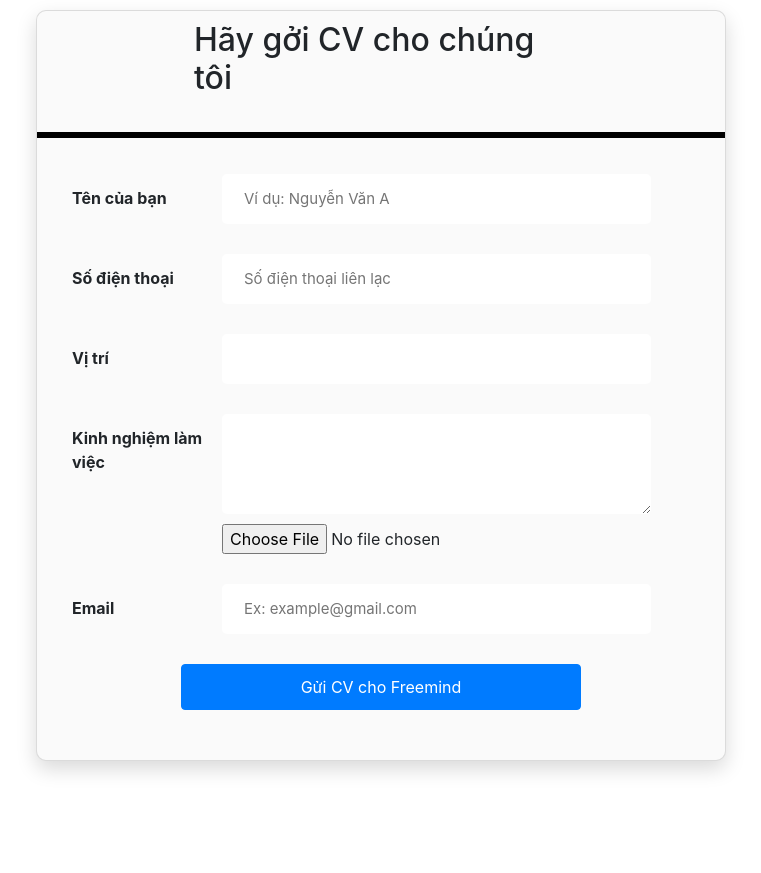
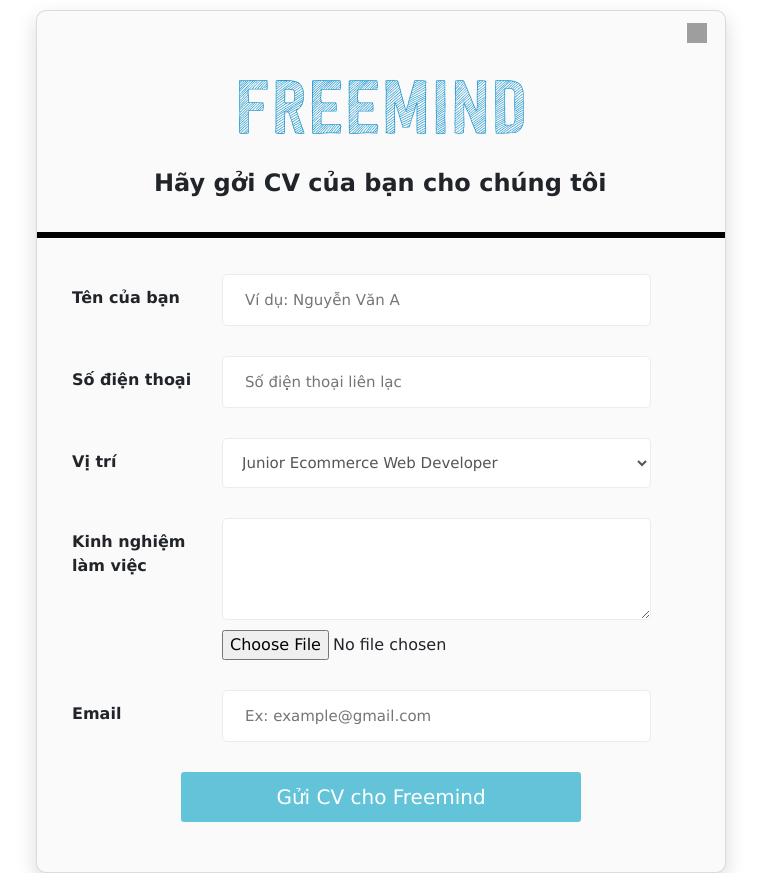
Before and after one commit to SSamlu/dien10.github.io, a plain HTML site: page index.html in a window 1280 px wide. Shown: the whole page, without its empty margins (259-1020 px from the left). Before the commit the page ends 800 px from the top, so only its background shows below. Drawn offline with nearby package versions, Linux system fonts and the light colour scheme; grey boxes are pictures that could not be loaded.

Commit message:
first commit

```diff
--- a/global.js
+++ b/global.js
@@ -1,51 +1,16 @@
 $(document).ready(function(){
-    console.log("dien");
-    $("#form").validate(
-
-    );
+    $("#form").validate();
     $('.submit').on('click',function(e){
         e.preventDefault();
-        console.log("dien");
-        // if(name==""||phone==""||photo==""||email==""){
-        //   alert("nhập thông tin cồn thiếu");
-        // }
-      validation = ()=>{
-          console.log("okk");
-      }
-
-        var formdata={
-            name : $('#fullname').val(),
-            phone : $('#phone').val(),
-            photo : $('#photo').val(),
-            email : $('#email').val(),
-          };
             console.log(formdata);
             $.ajax({
               url: 'https://freemind-test.netlify.app/.netlify/functions/test',
               type: "POST",
-              data: JSON.stringify(formdata),
+              data: $('form').serialize(),
               Headers:{'content-Type':'application/json'},
-              // encode:true,
               success: function (result){
-                // $('#hienthi').html('result');
                 // alert(result);
             }
             })
     })
 })
-
-// var xhr = new XMLHttpRequest();
-// console.log(xhr);
-// xhr.open("post","https://freemind-test.netlify.app/.netlify/functions/test",true);
-// xhr.setRequestHeader("content-Type","application/json;charset=UTF-8")
-// xhr.onload = function(){
-//     if(this.status==200){
-//         var response = xhr.response;
-//         var parsedData = JSON.parse(response);
-//         console.log(typeof response);
-//     }
-//     if(this.status == 502){
-//         console.log("notFound")
-//     }
-// }
-// xhr.send();
--- a/index.html
+++ b/index.html
@@ -7,9 +7,7 @@
     <title>Document</title>
     <link rel="stylesheet" href="https://maxcdn.bootstrapcdn.com/bootstrap/4.0.0/css/bootstrap.min.css" integrity="sha384-Gn5384xqQ1aoWXA+058RXPxPg6fy4IWvTNh0E263XmFcJlSAwiGgFAW/dAiS6JXm" crossorigin="anonymous">
     <script src="https://code.jquery.com/jquery-3.2.1.slim.min.js" integrity="sha384-KJ3o2DKtIkvYIK3UENzmM7KCkRr/rE9/Qpg6aAZGJwFDMVNA/GpGFF93hXpG5KkN" crossorigin="anonymous"></script>
-    <!-- <script src="https://cdnjs.cloudflare.com/ajax/libs/popper.js/1.12.9/umd/popper.min.js" integrity="sha384-ApNbgh9B+Y1QKtv3Rn7W3mgPxhU9K/ScQsAP7hUibX39j7fakFPskvXusvfa0b4Q" crossorigin="anonymous"></script> -->
     <script src="https://cdnjs.cloudflare.com/ajax/libs/jquery/3.3.1/jquery.min.js"></script>
-    <!-- <script src="https://maxcdn.bootstrapcdn.com/bootstrap/4.0.0/js/bootstrap.min.js" integrity="sha384-JZR6Spejh4U02d8jOt6vLEHfe/JQGiRRSQQxSfFWpi1MquVdAyjUar5+76PVCmYl" crossorigin="anonymous"></script> -->
     <script src="https://cdnjs.cloudflare.com/ajax/libs/jquery-validate/3.3.1/jquery.validate.min.js"></script>
     <link href="style.css" rel="stylesheet" media="all">
 </head>
@@ -17,17 +15,19 @@
     <div class="page-wrapper">
         <div class="wrapper wrapper-from">
             <div class="card card-5">
+                <div class="card-x"></div>
+                <div class="card-logo"></div>
                 <div class="card-heading">
-                    <h2>Hãy gởi CV cho chúng tôi</h2>
+                    <h4>Hãy gởi CV của bạn cho chúng tôi</h4>
                 </div>
                 <hr class="wrapper-hr">
                 <div class="card-form">
-                    <form id="form" action="https://freemind-test.netlify.app/.netlify/functions/test" method="post" onsubmit="return validation()" name ="vform">
+                    <form id="form" >
                         <div class="form-row ">
                             <div class="Name">Tên của bạn</div>
                             <div class="value">
                                 <div class="input-group">
-                                    <input type="text" class="input-style" id="fullname" name="fullname"placeholder="Ví dụ: Nguyễn Văn A" required>
+                                    <input type="text" class="input-style" id="fullname" pattern="^[a-zA-Z]+[\-'\s]?[a-zA-Z ]+$" minlength="3" name="fullname"placeholder="Ví dụ: Nguyễn Văn A" required>
                                 </div>
                             </div>
                         </div>
@@ -42,8 +42,12 @@
                         <div class="form-row ">
                             <div class="Name">Vị trí</div>
                             <div class="value">
-                                <div class="input-group">
-                                    <input type="text" class="input-style" id="vt" name="vt"required>
+                                <div class="input-group selected-box">
+                                    <select class="input-style" name="position" id="position" required>
+                                        <option value=""disabled selected>Junior Ecommerce Web Developer</option>
+                                        <option value="junior">junior....</option>
+                                        <option value="senior">senior....</option>
+                                    </select>
                                 </div>
                             </div>
                         </div>
@@ -51,11 +55,9 @@
                             <div class="Name">Kinh nghiệm làm việc</div>
                             <div class="value">
                                 <div class="input-group">
-                                    <textarea class="input-style" name="job" id="" required>
-
-                                    </textarea>
+                                    <textarea class="input-style" name="experience" id="experience" required></textarea>
                                 </div>
-                                <input class="image" type="file" name="" id="photo" accept="image/*" required>
+                                <input class="image" type="file" name="image" id="photo" accept="image/*" required>
                             </div>
                         </div>
 
@@ -63,15 +65,14 @@
                             <div class="Name">Email</div>
                             <div class="value">
                                 <div class="input-group">
-                                    <input type="email" class="input-style" id="email" name="email" placeholder="Ex: example@gmail.com" required>
+                                    <input type="email" class="input-style" id="email" name="email" pattern="[a-z0-9._%+-]+@[a-z0-9.-]+\.[a-z]{2,4}$" placeholder="Ex: example@gmail.com" required>
                                 </div>
                             </div>
                         </div>
 
                         <div class="form-row">
                             <div class="button">
-                                <!-- <button class="submit btn btn-primary" id="submit" type="submit" style="width:400px;padding:10px 0">Gửi CV cho Freemind</button> -->
-                                <input class="submit btn btn-primary" type="submit" value="Gửi CV cho Freemind" style="width:400px;padding:10px 0">
+                                <input class="submit btn " type="submit" value="Gửi CV cho Freemind" style="width:400px;padding:10px 0">
                             </div>
                         </div>
                     </form>
@@ -79,9 +80,6 @@
             </div>
         </div>
     </div>
-
     <script src="global.js"></script>
-    <script src="">
-    </script>
 </body>
 </html>
--- a/style.css
+++ b/style.css
@@ -1,7 +1,31 @@
+.wrapper{
+  font-family:Verdana, Geneva, Tahoma, sans-serif;
+}
 .wrapper-from{padding-top: 10px;}
+.card-logo{
+  width: 323px;
+  height: 84px;
+  margin:10px auto;
+  background-image: url('logo.png');
+}
+.card-x{
+  background-image: url('https://static.xx.fbcdn.net/rsrc.php/v3/yX/r/sjwIelw3nbI.png');
+  background-position: 0px -527px;
+  background-size: auto;
+  width: 20px;
+  height: 20px;
+  /*background-repeat: no-repeat;
+  display: inline-block; */
+  margin: 12px 12px;
+  margin-left:650px;
+  cursor: pointer;
+
+}
 .card-heading{
-  padding:10px 157px;
-
+  padding:10px 117px;
+}
+h4{
+  font-weight:bold;
 }
 .wrapper-hr{
   border: solid black;
@@ -18,7 +42,6 @@
   }
   .card-5 {
     background: #fafafa;
-    /* background: #fff; */
     -webkit-border-radius: 10px;
     -moz-border-radius: 10px;
     border-radius: 10px;
@@ -48,9 +71,10 @@
   }
 
 .input-style {
-  background: #ffff;
+  background: #FFFFFF;
   line-height: 50px;
-  border:0px ;
+
+  border:1px solid #eaecee ;
   -webkit-border-radius: 5px;
   -moz-border-radius: 5px;
   border-radius: 5px;
@@ -59,3 +83,20 @@
   color: rgb(85, 85, 85);
   width: 429px;
 }
+#position{
+  height: 50px;
+}
+.submit{
+  background: rgba(29, 172, 203, 0.68);
+  border-radius: 3px;
+  border: 0px;
+  color: white;
+  font-size: 20px;
+}
+.selected-box{
+  /* border: 0px ; */
+}
+.selected-box select {
+  padding: 10px 15px;
+
+}
```
Also changed, not shown: Vector.png (added), logo.png (added).
